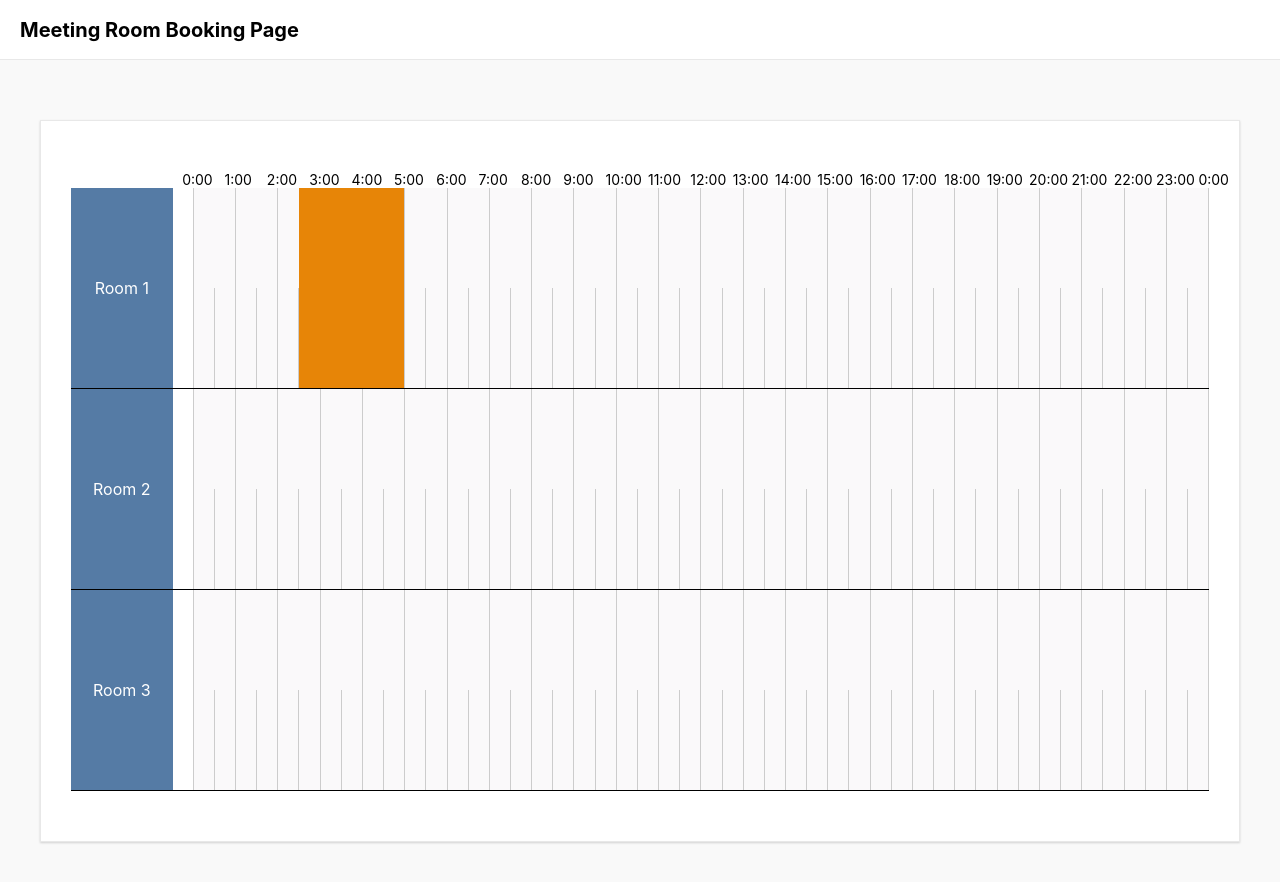
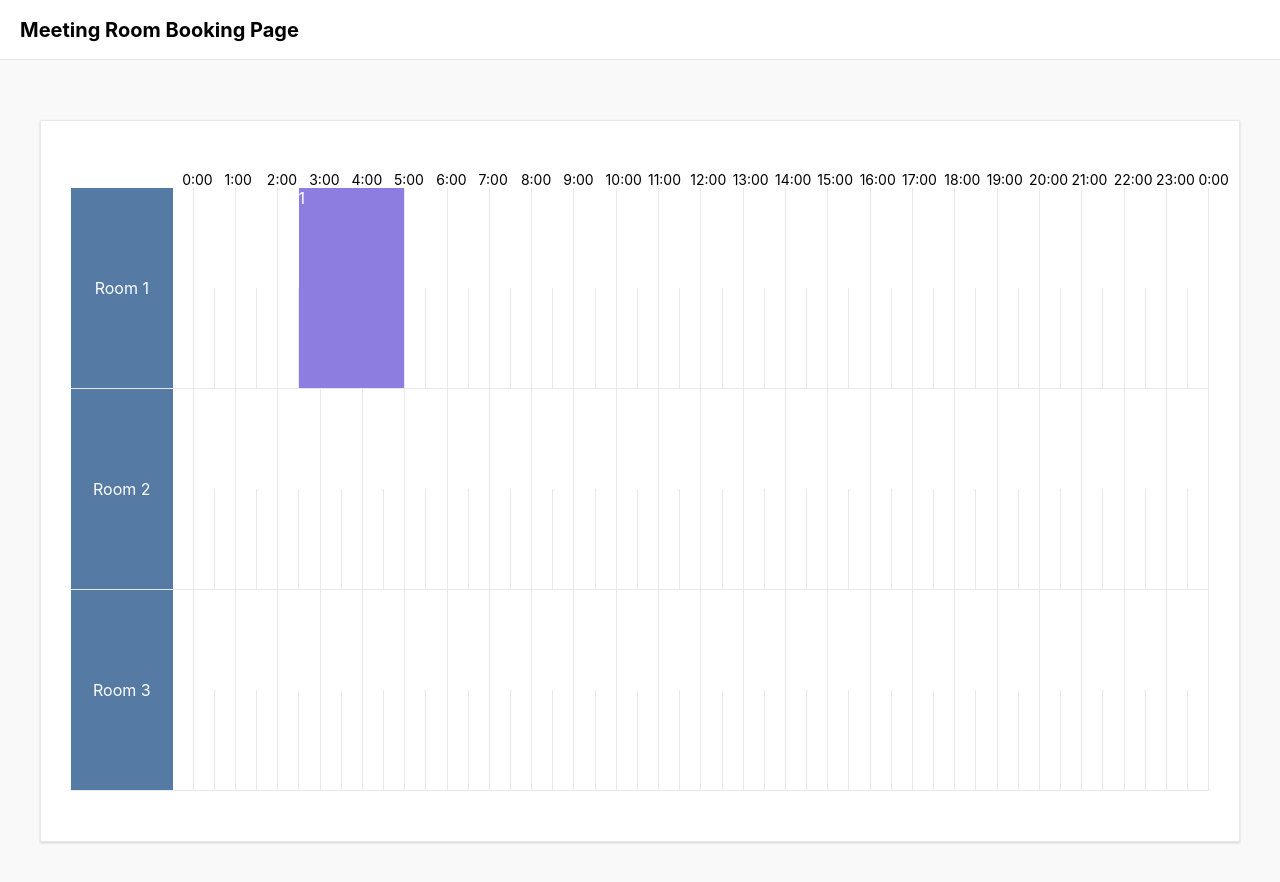
Before and after one commit to Chenmo1212/meeting-scheduler, a React (Create React App) app: page / in a window 1280 px wide. Shown: the top 882 px of the page. Built offline with nearby package versions, Linux system fonts and the light colour scheme.

Commit message:
feat: support multiple meetings

```diff
--- a/src/App.css
+++ b/src/App.css
@@ -4,10 +4,10 @@
   --content-bg-color: #ffffff;
   --text-color: #191919;
   --border-color: #e8e8e8;
-  --primary-color: #0057ff;
-  --primary-active-color: #003ecb;
-  --ocupied-color: #ffcaba;
-  --selecting-color: #ddf3dd;
+  --primary-color: #1fa8f5;
+  --primary-active-color: #0da9ff;
+  --ocupied-color: #8d7de0;
+  --active-color: #31d0bd;
 
   /* Font Size */
   --text-size: 16px;
--- a/src/components/Scheduler/Meeting.jsx
+++ b/src/components/Scheduler/Meeting.jsx
@@ -3,6 +3,7 @@ import React, {useEffect, useState} from 'react';
 const Meeting = ({
                    units,
                    meeting,
+                   isActive,
                    isShow,
                    editMode,
                    isMove,
@@ -14,6 +15,7 @@ const Meeting = ({
                    setEditMode,
                    setIsMove,
                    setCurrRoomId,
+                   setActiveMeetingId,
                    setEditInitStartIdx,
                    setEditInitEndIdx,
                    updateMeeting
@@ -34,7 +36,7 @@ const Meeting = ({
   }, [currUnitIdx])
 
   const onDragStart = (e) => {
-    console.log("[onDragStart]");
+    if (!isActive) return;
     if (!editMode && e) {
       setIsMove(true);
       setOpacity(0.5);
@@ -43,6 +45,7 @@ const Meeting = ({
   }
 
   const onDragEnd = (e) => {
+    if (!isActive) return;
     if (isMove && !editMode) {
       const unitAmount = calcDragUnitAmount(e.clientX);
       if (meeting.start + unitAmount >= 0 && meeting.end + unitAmount <= units.length) {
@@ -70,6 +73,7 @@ const Meeting = ({
 
   const onDragOver = (e) => {
     console.log("[onDragOver]", editMode, e)
+    if (!isActive) return
     if (e) e.preventDefault();
 
     let newStart = start;
@@ -97,12 +101,12 @@ const Meeting = ({
   };
 
   const calculateNewEnd = (e) => {
-    console.log('currUnitIdx', currUnitIdx)
     let newEnd = currUnitIdx;
     if (e) {
       let movePx = e.clientX - startMouseX;
       newEnd = editInitEndIdx + parseInt((movePx / unitWidth).toString());
     }
+
     newEnd = newEnd > units.length ? units.length : newEnd;
     newEnd = newEnd <= meeting.start + 1 ? meeting.start + 1 : newEnd;
     return newEnd;
@@ -118,6 +122,7 @@ const Meeting = ({
 
   const onEventClick = () => {
     console.log("[onEventClick]");
+    setActiveMeetingId(meeting.id);
   }
 
   const editStart = (e) => {
@@ -132,7 +137,6 @@ const Meeting = ({
     editEventStart(e);
   }
   const editEventStart = (e) => {
-    console.log("[editEventStart]", e.clientX);
     setStartMouseX(e.clientX);
     setEditInitStartIdx(start);
     setEditInitEndIdx(end);
@@ -140,7 +144,6 @@ const Meeting = ({
   }
 
   const resetEditConfig = () => {
-    console.log("[editEventEnd]");
     setStartMouseX(null);
     setEditInitStartIdx(-1);
     setEditInitEndIdx(-1);
@@ -148,9 +151,16 @@ const Meeting = ({
     setOpacity(1);
   }
 
+  const getMeetingStatus = () => {
+    let className = "meeting "
+    if (isActive) className += "active"
+    else if (isShow) className += "occupied"
+    return className
+  }
+
   return (
     <div
-      className={'meeting'}
+      className={getMeetingStatus()}
       style={{
         display: isShow ? 'inline-block' : 'none', width: width,
         left: left, opacity: opacity,
@@ -164,6 +174,7 @@ const Meeting = ({
       onMouseUp={onEventMouseUp}
       onClick={onEventClick}
     >
+      {meeting.id}
       <div
         className="resizable-e resizable-left"
         draggable={true}
--- a/src/components/Scheduler/Scheduler.css
+++ b/src/components/Scheduler/Scheduler.css
@@ -28,7 +28,7 @@
   gap: 20px;
   height: 200px;
   width: 100%;
-  border-bottom: 1px solid #000;
+  border-bottom: var(--solid-border);
 }
 
 .room .left {
@@ -50,7 +50,7 @@
   height: 100%;
   min-width: 20px;
   position: relative;
-  background-color: #faf9fa;
+  background-color: #ffffff;
 }
 
 .main .unit:nth-child(odd):after {
@@ -60,7 +60,7 @@
   right: 0;
   height: 50%;
   width: 1px;
-  background: #ccc;
+  background: var(--border-color);
 }
 .main .unit:nth-child(even):after {
   content: "";
@@ -69,11 +69,11 @@
   right: 0;
   height: 100%;
   width: 1px;
-  background: #ccc;
+  background: var(--border-color);
 }
 
 .main .unit:first-child {
-  border-left: 1px solid #ccc;
+  border-left: 1px solid var(--border-color);
 }
 
 .main .unit:hover {
@@ -83,19 +83,26 @@
 .main .meeting {
   position: absolute;
   color: #fff;
-  background: #e78507;
   cursor: pointer;
   z-index: 10;
   transition: box-shadow 180ms ease-out;
   opacity: 0.8;
 }
 
-.meeting:hover {
-  box-shadow: 0 0 0 5px rgba(255, 139, 46, 0.3);
+.main .meeting.occupied {
+  background: var(--ocupied-color);
+}
+
+.main .meeting.active {
+  background: var(--active-color);
+}
+
+.meeting.active:hover {
+  box-shadow: 0 0 0 5px rgba(203, 241, 235);
   opacity: 1.0;
 }
 
-.resizable-e {
+.meeting.active .resizable-e {
   cursor: e-resize;
   width: 10px;
   top: 0;
--- a/src/components/Scheduler/Scheduler.jsx
+++ b/src/components/Scheduler/Scheduler.jsx
@@ -3,15 +3,10 @@ import './Scheduler.css';
 import Unit from "./Unit";
 import Meeting from "./Meeting";
 
-
-const onUnitMouseEnter = (roomIdx, unitIdx) => {
-  console.log(`[onUnitMouseEnter]: ${roomIdx}, ${unitIdx}`)
-}
-
 const Scheduler = ({rooms, units, meetings, setMeetings}) => {
-  const [isSelecting, setSelecting] = useState(false);
   const [currRoomId, setCurrRoomId] = useState(-1);
   const [currUnitIdx, setCurrUnitIdx] = useState(-1);
+  const [activeMeetingId, setActiveMeetingId] = useState(-1);
 
   const [editMode, setEditMode] = useState(0);  // todo: 0: unedited, 1: edit start, 2: edit end
   const [editInitStartIdx, setEditInitStartIdx] = useState(-1);
@@ -38,19 +33,18 @@ const Scheduler = ({rooms, units, meetings, setMeetings}) => {
 
   const onUnitMouseDown = (room, unitIdx) => {
     console.log(`[onUnitMouseDown]: ${room.id}, ${unitIdx}`);
-    setSelecting(true);
-
     setMeetings([...meetings, {
       id: meetings.length + 1,
       roomId: room.id,
       start: unitIdx,
       end: unitIdx + 1
     }]);
+    setActiveMeetingId(meetings.length + 1);
   }
 
   const onUnitMouseUp = (roomIdx, unitIdx) => {
     console.log(`[onUnitMouseUp]: ${roomIdx}, ${unitIdx}`);
-    setSelecting(false);
+    setActiveMeetingId(-1);
   }
 
   const onUnitDragEnter = (room, unitIdx) => {
@@ -60,6 +54,7 @@ const Scheduler = ({rooms, units, meetings, setMeetings}) => {
   }
 
   const updateMeeting = (meeting) => {
+    console.log("update meeting: ", meeting.id)
     const updatedMeetings = meetings.map(e => {
       return e.id === meeting.id ? {...e, ...meeting} : e;
     });
@@ -86,7 +81,6 @@ const Scheduler = ({rooms, units, meetings, setMeetings}) => {
                 key={unitIdx}
                 width={unitWidth}
                 onUnitMouseDown={() => onUnitMouseDown(room, unitIdx)}
-                onUnitMouseEnter={() => onUnitMouseEnter(room, unitIdx)}
                 onUnitMouseUp={() => onUnitMouseUp(room, unitIdx)}
                 onUnitDragEnter={() => onUnitDragEnter(room, unitIdx)}
               />
@@ -98,7 +92,7 @@ const Scheduler = ({rooms, units, meetings, setMeetings}) => {
                 units={units}
                 meeting={meeting}
                 isShow={meeting.roomId === room.id}
-                isSelecting={isSelecting}
+                isActive={activeMeetingId === meeting.id}
                 editMode={editMode}
                 isMove={isMove}
                 editInitStartIdx={editInitStartIdx}
@@ -110,6 +104,7 @@ const Scheduler = ({rooms, units, meetings, setMeetings}) => {
                 setEditMode={setEditMode}
                 setIsMove={setIsMove}
                 setCurrRoomId={setCurrRoomId}
+                setActiveMeetingId={setActiveMeetingId}
                 setEditInitStartIdx={setEditInitStartIdx}
                 setEditInitEndIdx={setEditInitEndIdx}
               />
--- a/src/components/Scheduler/Unit.jsx
+++ b/src/components/Scheduler/Unit.jsx
@@ -3,7 +3,6 @@ import React from 'react';
 const Unit = ({
                 width,
                 onUnitMouseDown,
-                onUnitMouseEnter,
                 onUnitMouseUp,
                 onUnitDragEnter,
               }) => {
@@ -17,7 +16,6 @@ const Unit = ({
       className="unit"
       style={{width: width + "%"}}
       onMouseDown={onUnitMouseDown}
-      onMouseEnter={onUnitMouseEnter}
       onMouseUp={onUnitMouseUp}
       onDragEnter={onUnitDragEnter}
       onDragOver={cancelDefault}
```
